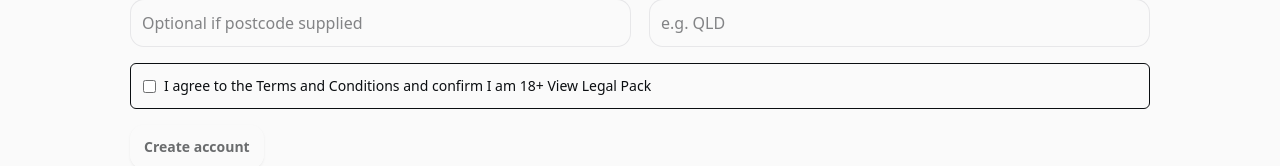
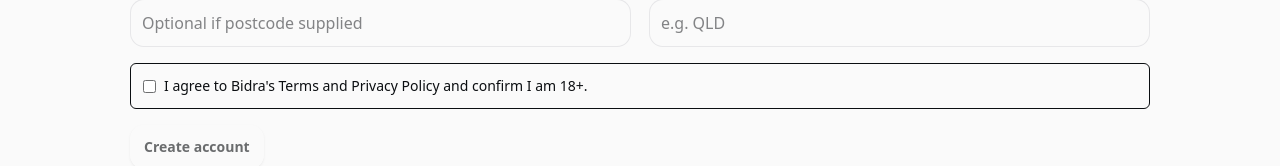
Before and after one commit to TradeFlow1/bidra, a Next.js app: page /register in a window 1280 px wide. Shown: the part 915-1081 px from the top of the page. Built offline with nearby package versions, Linux system fonts and the light colour scheme; no server answers.

Commit message:
STEP1H: explicit Terms + Privacy acceptance links on /register

```diff
--- a/app/register/page.tsx
+++ b/app/register/page.tsx
@@ -221,10 +221,15 @@ export default function RegisterPage() {
               onChange={(e) => setTermsAccepted(e.target.checked)}
             />
             <span>
-              I agree to the Terms and Conditions and confirm I am 18+{" "}
-              <Link href="/legal" className="text-[var(--bidra-link)] underline">
-                View Legal Pack
-              </Link>
+              I agree to Bidra&apos;s{" "}
+              <Link href="/legal/terms" className="text-[var(--bidra-link)] underline">
+                Terms
+              </Link>{" "}
+              and{" "}
+              <Link href="/legal/privacy" className="text-[var(--bidra-link)] underline">
+                Privacy Policy
+              </Link>{" "}
+              and confirm I am 18+.
             </span>
           </label>
         </div>
```
